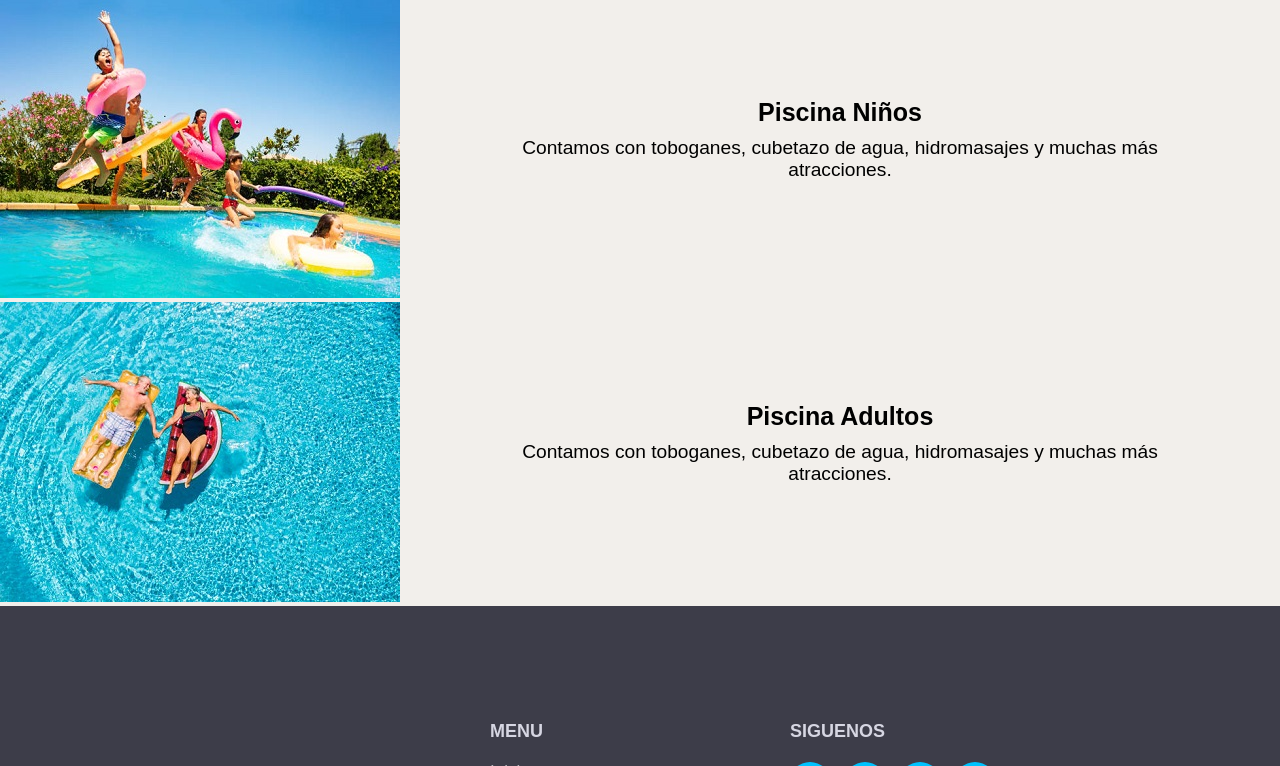
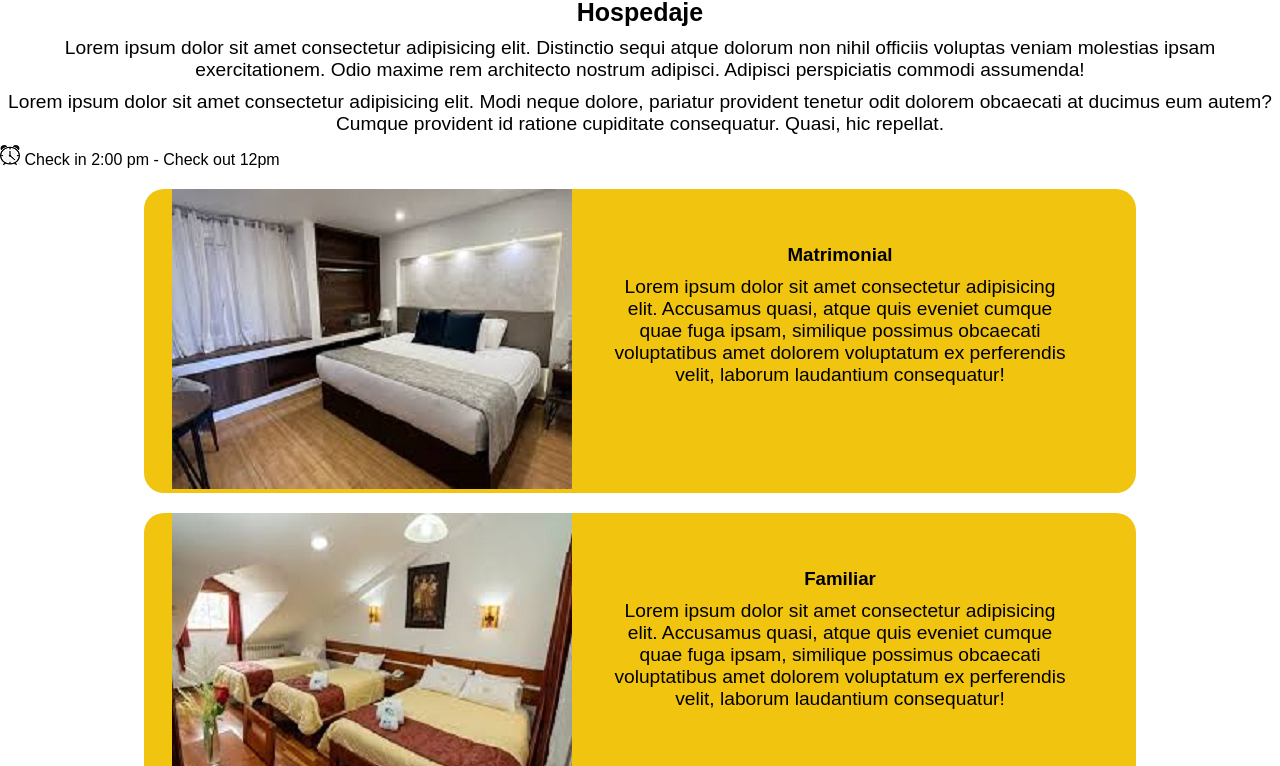
Before and after one commit to jhonrocagithub/proyecto01, a plain HTML site: page hospedaje.html in a window 1280 px wide. Shown: the part 555-1321 px from the top of the page. Drawn offline with Linux system fonts and the light colour scheme.

Commit message:
terminie la pagina hospedaje falta la pagina juegos

```diff
--- a/css/estilos-hospedaje.css
+++ b/css/estilos-hospedaje.css
@@ -123,21 +123,36 @@ header {
 	font-size: 20px;
 }
 
-/*Estilos para la Piscinas*/
-.piscinas {
-	width: 100%;
-	background-color:rgb(242, 239, 235);
+/*Estilos Hospedajes*/
+.hospedaje {
 
 }
-.cajaPiscinas {
-	display:flex;
+.cajaHospedaje {
+	margin: 20px;
+}
+.itemHospedaje {
+	display: flex;
 	justify-content: center;
+	background-color: #f1c40f;
+	text-align: center;
+	border-radius: 20px;
+	width: 80%;
+	margin: 0 auto;
+	margin-bottom: 20px;
 }
-.itemPiscinas {
-	display: flex;
+.img-habitacion {
+	width: 50%;
+	margin: 20px;
+	padding: 20px;
+	margin: 20px;
+	text-align: center;
 }
-.titulo-parrafo {
-	margin: 100px;
+.tipo-habitacion {
+	width: 50%;
+	margin: 20px;
+	padding: 20px;
+	margin: 20px;
+
 }
 
 /*-----footer--------*/
--- a/hospedaje.html
+++ b/hospedaje.html
@@ -4,7 +4,7 @@
 	<title>T2 Lunes D1</title>
 	<meta charset="utf-8">
 	<title>club campestre</title>
-	<link rel="stylesheet" href="css/estilos-piscina.css">
+	<link rel="stylesheet" href="css/estilos-hospedaje.css">
 	<link rel="stylesheet" href="https://cdnjs.cloudflare.com/ajax/libs/font-awesome/6.6.0/css/all.min.css" integrity="sha512-Kc323vGBEqzTmouAECnVceyQqyqdsSiqLQISBL29aUW4U/M7pSPA/gEUZQqv1cwx4OnYxTxve5UMg5GT6L4JJg==" crossorigin="anonymous" referrerpolicy="no-referrer" />
 
 </head>
@@ -20,9 +20,6 @@
 					<li><a href="piscina.html">Piscinas</a></li>
 					<li><a href="hospedaje.html">Hospedaje</a></li>
 					<li><a href="juegos.html">Juegos</a></li>
-					<li><a href="parrillas.html">Parrillas</a></li>
-					<li><a href="camping.html">Camping</a></li>
-					<li><a href="restaurante.html">Restaurante</a></li>
 				</ul>
 			</li>
 			<li><a href="#">Beneficios</a></li>
@@ -39,36 +36,46 @@
 		</div>
 	</div>
 
-<!--Zona Piscina-->
-<div class="piscinas">
-	<div class="cajaPiscinas">
-		<div class="itemPiscinas">
-			<div class="img-piscina">
-				<img src="imagenes/piscina-niños.jpg" alt="">
+<!--Zona hospedaje-->
+<div class="hospedaje">
+	<h2>Hospedaje</h2>
+	<p>Lorem ipsum dolor sit amet consectetur adipisicing elit. Distinctio sequi atque dolorum non nihil officiis voluptas veniam molestias ipsam exercitationem. Odio maxime rem architecto nostrum adipisci. Adipisci perspiciatis commodi assumenda!</p>
+	<p>Lorem ipsum dolor sit amet consectetur adipisicing elit. Modi neque dolore, pariatur provident tenetur odit dolorem obcaecati at ducimus eum autem? Cumque provident id ratione cupiditate consequatur. Quasi, hic repellat.</p>
+	<img src="imagenes/reloj.png" alt="">
+	<span>Check in 2:00 pm - Check out 12pm</span>
+	<div class="cajaHospedaje">
+		<div class="itemHospedaje">
+			<div class="imagen-habitacion">
+				<img src="imagenes/matrimonial.jfif" alt="">
 			</div>
-			<div class="titulo-parrafo">
-				<h2>Piscina Niños</h2>
-				<p>Contamos con toboganes, cubetazo de agua, hidromasajes y muchas más atracciones.</p>
+			<div class="tipo-habitacion">
+				<h3>Matrimonial</h3>
+				<p>Lorem ipsum dolor sit amet consectetur adipisicing elit. Accusamus quasi, atque quis eveniet cumque quae fuga ipsam, similique possimus obcaecati voluptatibus amet dolorem voluptatum ex perferendis velit, laborum laudantium consequatur!</p>
 			</div>
+		</div>
 
+		<div class="itemHospedaje">
+			<div class="imagen-habitacion">
+				<img src="imagenes/familiar.jfif" alt="">
+			</div>
+			<div class="tipo-habitacion">
+				<h3>Familiar</h3>
+				<p>Lorem ipsum dolor sit amet consectetur adipisicing elit. Accusamus quasi, atque quis eveniet cumque quae fuga ipsam, similique possimus obcaecati voluptatibus amet dolorem voluptatum ex perferendis velit, laborum laudantium consequatur!</p>
+			</div>
 		</div>
+
+		<div class="itemHospedaje">
+			<div class="imagen-habitacion">
+				<img src="imagenes/multifamiliar.jfif" alt="">
+			</div>
+			<div class="tipo-habitacion">
+				<h3>Multifamiliar</h3>
+				<p>Lorem ipsum dolor sit amet consectetur adipisicing elit. Accusamus quasi, atque quis eveniet cumque quae fuga ipsam, similique possimus obcaecati voluptatibus amet dolorem voluptatum ex perferendis velit, laborum laudantium consequatur!</p>
+			</div>
+		</div>
+
+
 	</div>
-
-</div>
-<div class="piscinas">
-	<div class="cajaPiscinas">
-		<div class="itemPiscinas">
-			<div class="img-piscina">
-				<img src="imagenes/piscina-adultos.jpg" alt="">
-			</div>
-			<div class="titulo-parrafo">
-				<h2>Piscina Adultos</h2>
-				<p>Contamos con toboganes, cubetazo de agua, hidromasajes y muchas más atracciones.</p>
-			</div>
-
-		</div>
-	</div>
-
 </div>
 
 
```
Also changed, not shown: index.html (+0 -33 lines), piscina.html (+0 -3 lines), imagenes/familiar.jfif (added), imagenes/matrimonial.jfif (added), imagenes/multifamiliar.jfif (added), imagenes/reloj.png (added).
